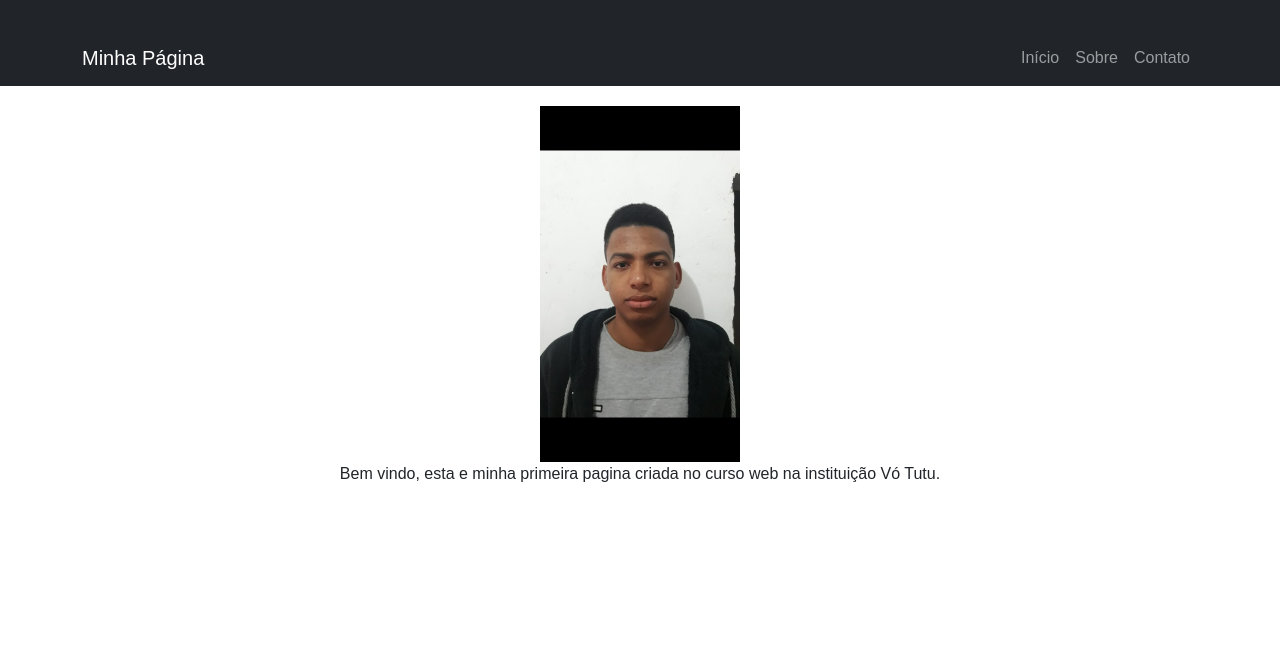
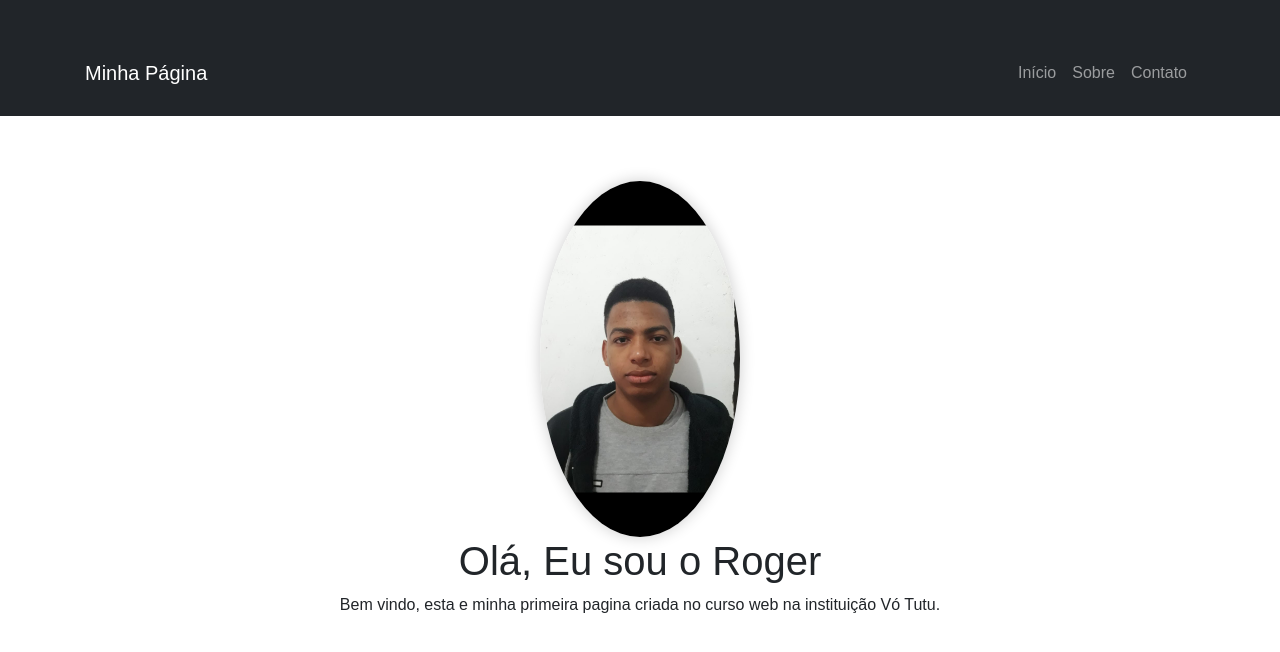
Before and after one commit to RogerMMacedo/meucv, a plain HTML site: page index.html in a window 1280 px wide. Drawn offline with nearby package versions, Linux system fonts and the light colour scheme.

Commit message:
Minha pagina 2

```diff
--- a/css/style.css
+++ b/css/style.css
@@ -9,10 +9,14 @@ body {
 
 .logo img {
     max-width: 200px;
+    border-radius: 50%;
+    box-shadow: 0 0 15px rgba(0, 0, 0, 0.2);
 }
+
 
 .container {
     margin-top: 30px;
+    padding: 15px;
 }
 
 /* Estilização do formulário */
--- a/index.html
+++ b/index.html
@@ -27,8 +27,10 @@
             </div>
         </div>
     </nav>
+    <div class="container">
     <div class="logo">
         <img src="minhafoto.jpg" alt="Logotipo">
+        <h1>Olá, Eu sou o Roger</h1>
        <p> Bem vindo, esta e minha primeira pagina criada no curso web na instituição Vó Tutu.</p>
 
     </div>
```
Also changed, not shown: minhafot.jpg (added).
